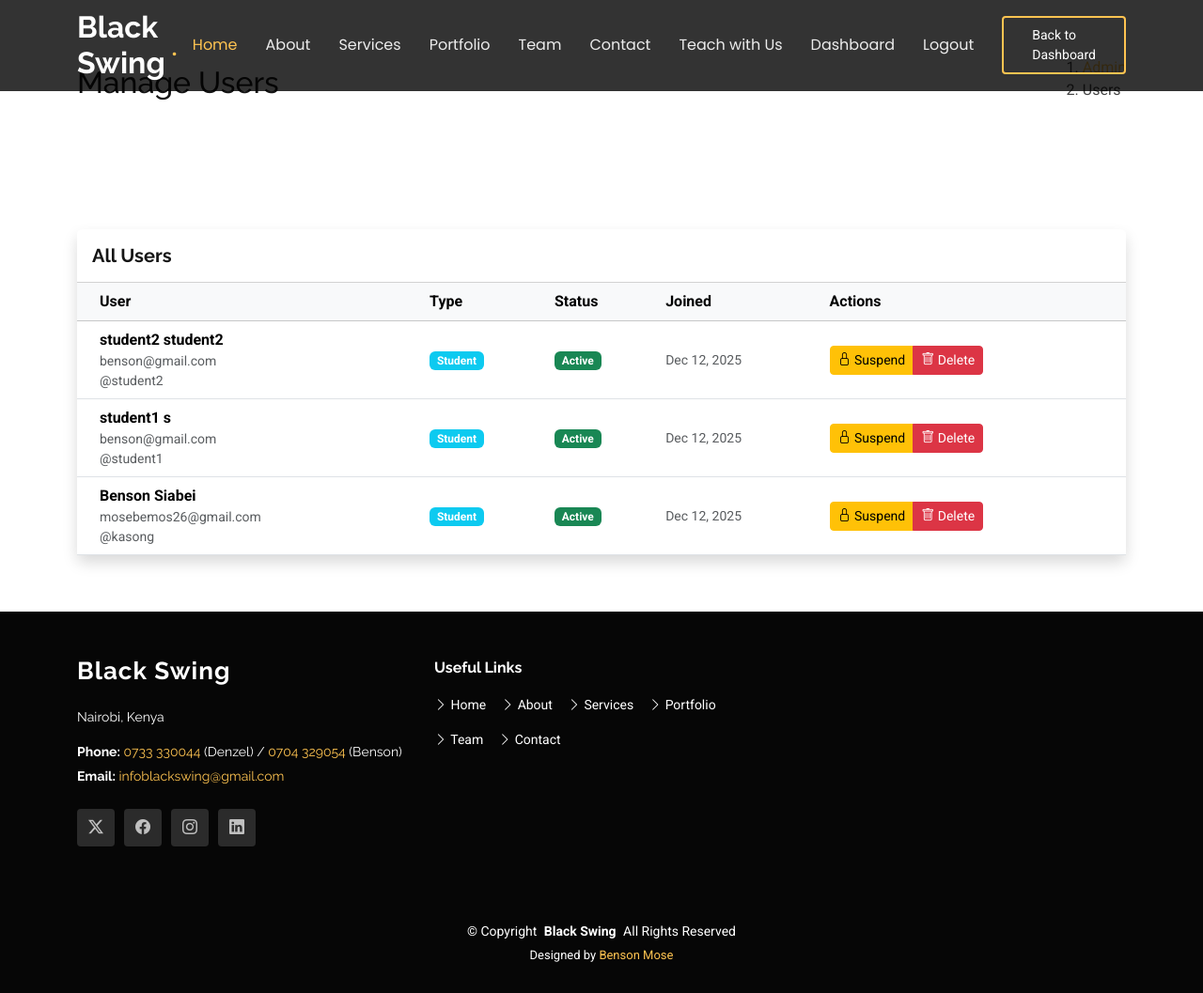
After one commit to Bemos26/Black-Swing, a Django app: page /dashboard/admin/users/ in a window 1280 px wide. The commit adds this page. Shown: the whole page at 94% size. Run offline with Django 5.2, Linux system fonts and the light colour scheme; a user stored in the database is signed in; data comes from the database, SQL or seed files in the repository; both versions use the stored data as it was after the commit; tables that the repository leaves empty hold one stand-in row (values such as "Sample post"); some libraries are stand-ins or nearby versions.

Commit message:
Add comprehensive user management with suspension and user type tracking

```diff
--- a/accounts/forms.py
+++ b/accounts/forms.py
@@ -25,6 +25,7 @@ class StudentRegistrationForm(UserCreationForm):
     def save(self, commit=True):
         user = super().save(commit=False)
         user.is_student = True
+        user.user_type = 'student'
         if commit:
             user.save()
         return user
@@ -83,6 +84,7 @@ class TeacherRegistrationForm(UserCreationForm):
     def save(self, commit=True):
         user = super().save(commit=False)
         user.is_member = True
+        user.user_type = 'teacher'
         if commit:
             user.save()
             # Create MemberProfile
--- a/accounts/models.py
+++ b/accounts/models.py
@@ -2,8 +2,16 @@ from django.contrib.auth.models import AbstractUser
 from django.db import models
 
 class CustomUser(AbstractUser):
+    USER_TYPE_CHOICES = [
+        ('student', 'Student'),
+        ('teacher', 'Teacher'),
+        ('admin', 'Admin'),
+    ]
+
     is_member = models.BooleanField(default=False)
     is_student = models.BooleanField(default=False)
+    is_suspended = models.BooleanField(default=False, db_index=True, help_text="Suspended users cannot login")
+    user_type = models.CharField(max_length=10, choices=USER_TYPE_CHOICES, default='student', db_index=True)
 
 class MemberProfile(models.Model):
     user = models.OneToOneField(CustomUser, on_delete=models.CASCADE, related_name='member_profile')
--- a/accounts/views.py
+++ b/accounts/views.py
@@ -40,6 +40,11 @@ def login_view(request):
             password = form.cleaned_data.get('password')
             user = authenticate(username=username, password=password)
             if user is not None:
+                # Check if user is suspended
+                if user.is_suspended:
+                    messages.error(request, "Your account has been suspended. Please contact the administrator.")
+                    return redirect('login')
+
                 login(request, user)
                 messages.info(request, f"You are now logged in as {username}.")
                 return redirect('dashboard_redirect')
--- a/dashboard/urls.py
+++ b/dashboard/urls.py
@@ -20,6 +20,10 @@ urlpatterns = [
     path('admin/team/add/', views.add_team_member, name='add_team_member'),
     path('admin/team/delete/<int:member_id>/', views.delete_team_member, name='delete_team_member'),
 
+    path('admin/users/', views.manage_users, name='manage_users'),
+    path('admin/users/suspend/<int:user_id>/', views.suspend_user, name='suspend_user'),
+    path('admin/users/delete/<int:user_id>/', views.delete_user, name='delete_user'),
+
     path('student/', views.student_dashboard, name='student_dashboard'),
     path('teacher/', views.teacher_dashboard, name='teacher_dashboard'),
     path('teacher/apply/', views.apply_teacher, name='apply_teacher'),
--- a/dashboard/views.py
+++ b/dashboard/views.py
@@ -418,3 +418,56 @@ def delete_team_member(request, member_id):
     member.delete()
     messages.success(request, "Team member deleted successfully.")
     return redirect('manage_team')
+
+@login_required
+def manage_users(request):
+    if not request.user.is_superuser:
+        return redirect('dashboard_redirect')
+
+    # Get all non-superuser users
+    users = CustomUser.objects.filter(is_superuser=False).select_related('member_profile').order_by('-date_joined')
+
+    # Add user type info
+    user_list = []
+    for user in users:
+        user_info = {
+            'user': user,
+            'type': user.user_type,
+            'is_teacher': hasattr(user, 'member_profile'),
+            'is_approved': hasattr(user, 'member_profile') and user.member_profile.is_approved if hasattr(user, 'member_profile') else None,
+        }
+        user_list.append(user_info)
+
+    return render(request, 'dashboard/manage_users.html', {'user_list': user_list})
+
+@login_required
+def suspend_user(request, user_id):
+    if not request.user.is_superuser:
+        return redirect('dashboard_redirect')
+
+    user = get_object_or_404(CustomUser, id=user_id)
+
+    # Toggle suspension status
+    user.is_suspended = not user.is_suspended
+    user.save()
+
+    status = "suspended" if user.is_suspended else "unsuspended"
+    messages.success(request, f"User {user.username} has been {status}.")
+    return redirect('manage_users')
+
+@login_required
+def delete_user(request, user_id):
+    if not request.user.is_superuser:
+        return redirect('dashboard_redirect')
+
+    user = get_object_or_404(CustomUser, id=user_id)
+
+    # Prevent deleting yourself
+    if user == request.user:
+        messages.error(request, "You cannot delete your own account.")
+        return redirect('manage_users')
+
+    username = user.username
+    user.delete()
+    messages.success(request, f"User {username} has been deleted.")
+    return redirect('manage_users')
--- a/templates/dashboard/admin_dashboard.html
+++ b/templates/dashboard/admin_dashboard.html
@@ -32,6 +32,8 @@
                 <div class="card mb-4">
                     <div class="card-header bg-white fw-bold">Management</div>
                     <div class="list-group list-group-flush">
+                        <a href="{% url 'manage_users' %}" class="list-group-item list-group-item-action"><i
+                                class="bi bi-people-fill me-2"></i>All Users</a>
                         <a href="{% url 'manage_gallery' %}" class="list-group-item list-group-item-action"><i
                                 class="bi bi-images me-2"></i>Gallery / Portfolio</a>
                         <a href="{% url 'manage_team' %}" class="list-group-item list-group-item-action"><i
--- /dev/null
+++ b/templates/dashboard/manage_users.html
@@ -0,0 +1,100 @@
+{% extends 'base.html' %}
+{% load static %}
+
+{% block content %}
+<section class="breadcrumbs">
+    <div class="container">
+        <div class="d-flex justify-content-between align-items-center">
+            <h2>Manage Users</h2>
+            <ol>
+                <li><a href="{% url 'admin_dashboard' %}">Admin</a></li>
+                <li>Users</li>
+            </ol>
+        </div>
+    </div>
+</section>
+
+<section class="inner-page">
+    <div class="container">
+        <div class="card shadow border-0">
+            <div class="card-header bg-white py-3">
+                <h5 class="mb-0 fw-bold">All Users</h5>
+            </div>
+            <div class="card-body p-0">
+                <div class="table-responsive">
+                    <table class="table table-hover align-middle mb-0">
+                        <thead class="table-light">
+                            <tr>
+                                <th class="ps-4">User</th>
+                                <th>Type</th>
+                                <th>Status</th>
+                                <th>Joined</th>
+                                <th>Actions</th>
+                            </tr>
+                        </thead>
+                        <tbody>
+                            {% for item in user_list %}
+                            <tr>
+                                <td class="ps-4">
+                                    <div>
+                                        <div class="fw-bold">{{ item.user.first_name }} {{ item.user.last_name }}</div>
+                                        <div class="small text-muted">{{ item.user.email }}</div>
+                                        <div class="small text-muted">@{{ item.user.username }}</div>
+                                    </div>
+                                </td>
+                                <td>
+                                    <span class="badge
+                                        {% if item.type == 'teacher' %}bg-primary
+                                        {% elif item.type == 'student' %}bg-info
+                                        {% else %}bg-dark
+                                        {% endif %}">
+                                        {{ item.user.get_user_type_display }}
+                                    </span>
+                                </td>
+                                <td>
+                                    {% if item.user.is_suspended %}
+                                    <span class="badge bg-danger">Suspended</span>
+                                    {% elif item.is_teacher and not item.is_approved %}
+                                    <span class="badge bg-warning">Pending Approval</span>
+                                    {% else %}
+                                    <span class="badge bg-success">Active</span>
+                                    {% endif %}
+                                </td>
+                                <td>
+                                    <span class="small text-muted">{{ item.user.date_joined|date:"M d, Y" }}</span>
+                                </td>
+                                <td>
+                                    <div class="btn-group btn-group-sm" role="group">
+                                        {% if item.user.is_suspended %}
+                                        <a href="{% url 'suspend_user' item.user.id %}" class="btn btn-success"
+                                            title="Unsuspend">
+                                            <i class="bi bi-unlock"></i> Unsuspend
+                                        </a>
+                                        {% else %}
+                                        <a href="{% url 'suspend_user' item.user.id %}" class="btn btn-warning"
+                                            title="Suspend">
+                                            <i class="bi bi-lock"></i> Suspend
+                                        </a>
+                                        {% endif %}
+
+                                        <a href="{% url 'delete_user' item.user.id %}" class="btn btn-danger"
+                                            onclick="return confirm('Are you sure you want to delete this user? This action cannot be undone.')"
+                                            title="Delete">
+                                            <i class="bi bi-trash"></i> Delete
+                                        </a>
+                                    </div>
+                                </td>
+                            </tr>
+                            {% empty %}
+                            <tr>
+                                <td colspan="5" class="text-center py-4 text-muted">No users found.</td>
+                            </tr>
+                            {% endfor %}
+                        </tbody>
+                    </table>
+                </div>
+            </div>
+        </div>
+    </div>
+</section>
+{% endblock %}
```
Also changed, not shown: accounts/migrations/0005_customuser_is_suspended_customuser_user_type.py (added), db.sqlite3, team_images/MHW25_069.jpg (added).
